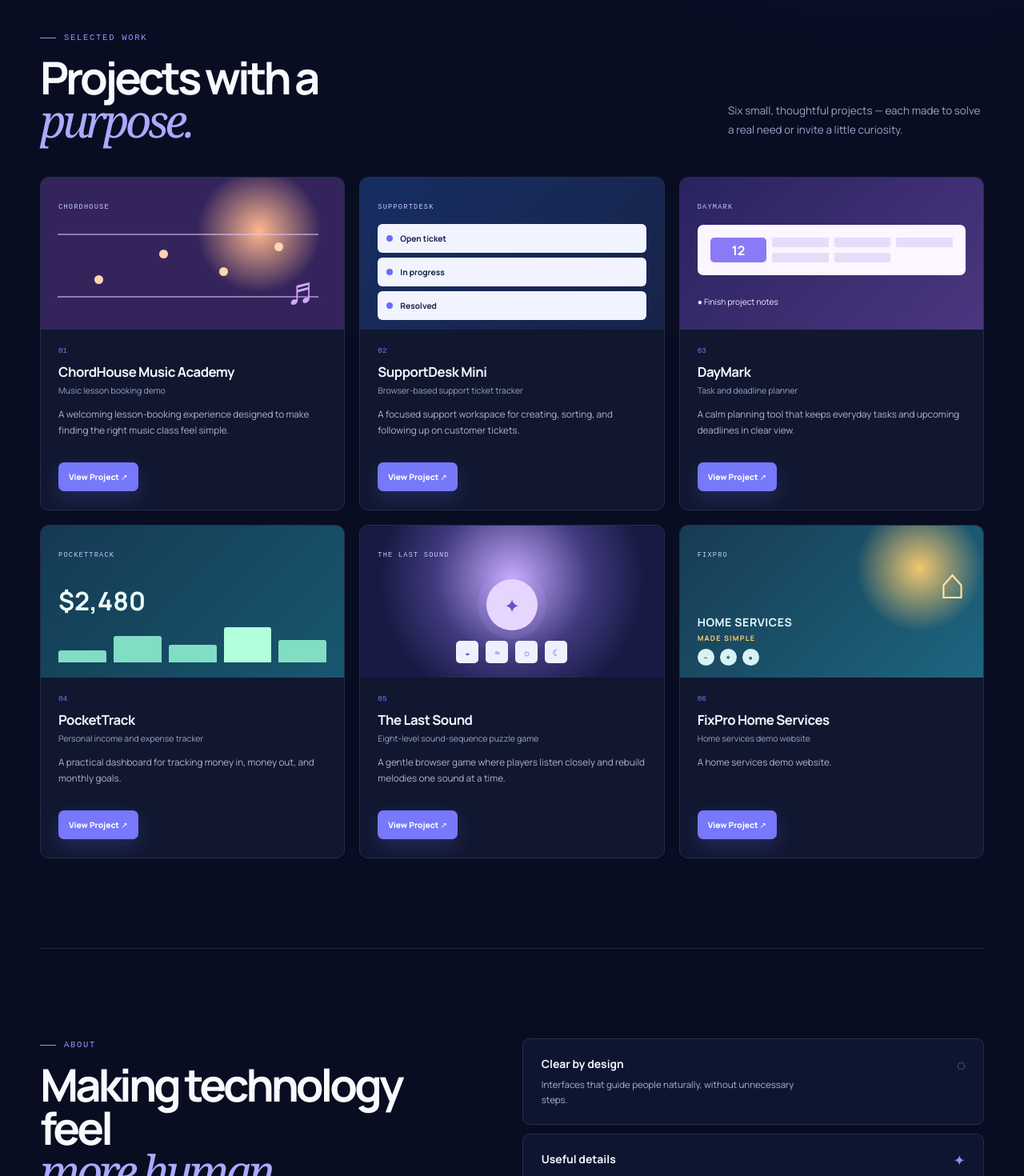
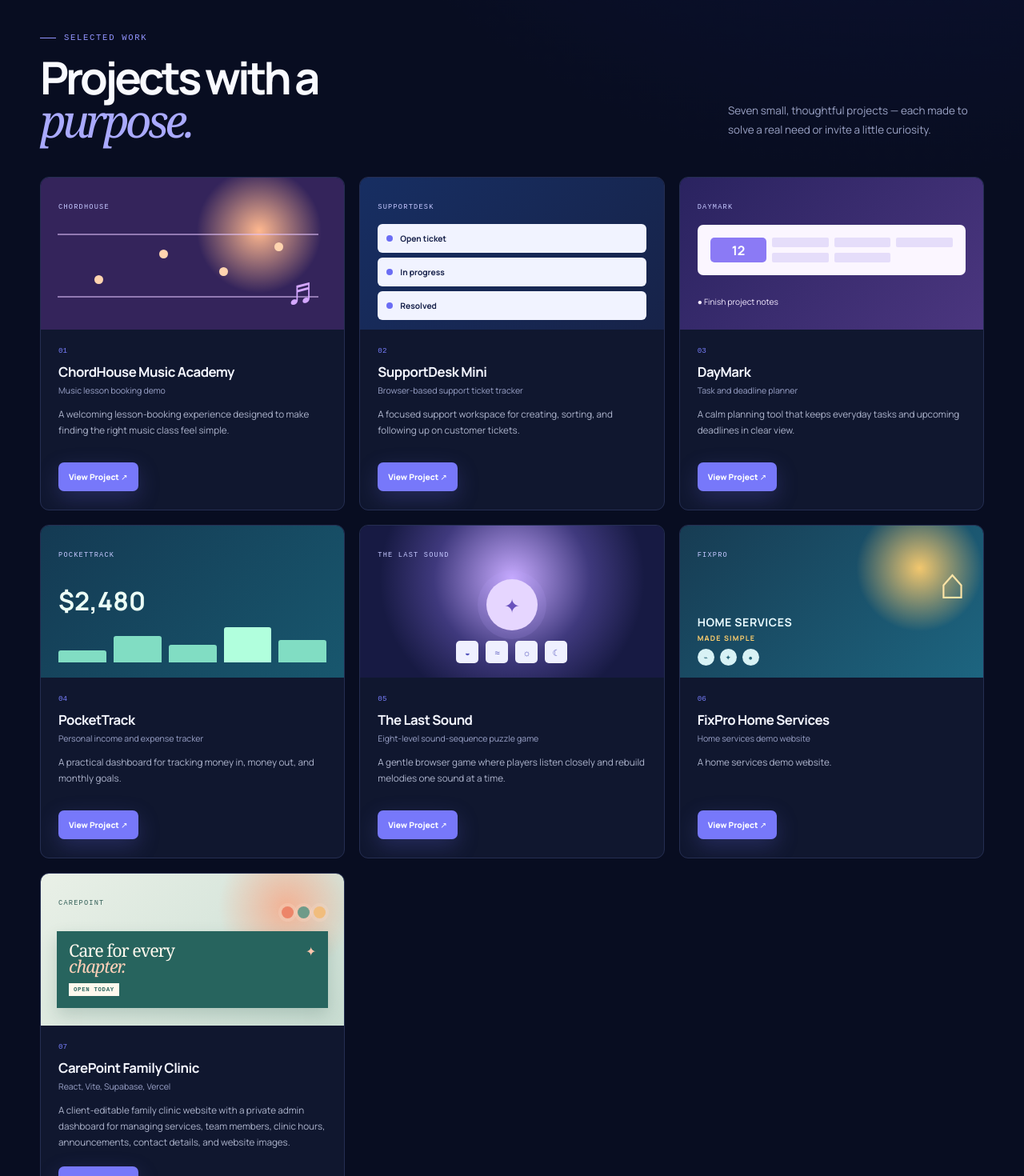
Before and after one commit to russtorralba/russell-portfolio, a React (Vite) app: page / in a window 1280 px wide. Shown: the part 760-2230 px from the top of the page at 80% size. Built offline with nearby package versions, Linux system fonts and the light colour scheme; a web font is replaced by a local one.

Commit message:
Add CarePoint Family Clinic to portfolio

```diff
--- a/src/App.jsx
+++ b/src/App.jsx
@@ -1,38 +1,363 @@
-import './App.css'
-import './fixpro.css'
-import './hero-animation.css'
-import './contact.css'
+import "./App.css";
+import "./fixpro.css";
+import "./hero-animation.css";
+import "./contact.css";
 
 const projects = [
-  ['ChordHouse Music Academy', 'Music lesson booking demo', 'A welcoming lesson-booking experience designed to make finding the right music class feel simple.', 'music', 'https://chordhouse-music-academy-cr7gb2481-rus17.vercel.app/', 'https://github.com/russtorralba/chordhouse-music-academy'],
-  ['SupportDesk Mini', 'Browser-based support ticket tracker', 'A focused support workspace for creating, sorting, and following up on customer tickets.', 'support', 'https://supportdesk-mini.vercel.app', 'https://github.com/russtorralba/supportdesk-mini'],
-  ['DayMark', 'Task and deadline planner', 'A calm planning tool that keeps everyday tasks and upcoming deadlines in clear view.', 'daymark', 'https://daymark-lemon.vercel.app/', 'https://github.com/russtorralba/daymark'],
-  ['PocketTrack', 'Personal income and expense tracker', 'A practical dashboard for tracking money in, money out, and monthly goals.', 'pocket', 'https://pockettrack-liard.vercel.app', 'https://github.com/russtorralba/pockettrack'],
-  ['The Last Sound', 'Eight-level sound-sequence puzzle game', 'A gentle browser game where players listen closely and rebuild melodies one sound at a time.', 'sound', 'https://the-last-sound.vercel.app/', 'https://github.com/russtorralba/the-last-sound'],
-  ['FixPro Home Services', 'Home services demo website', 'A home services demo website.', 'fixpro', 'https://fixpro-home-services-demo.vercel.app/', 'https://github.com/russtorralba/fixpro-home-services-demo'],
-]
+  [
+    "ChordHouse Music Academy",
+    "Music lesson booking demo",
+    "A welcoming lesson-booking experience designed to make finding the right music class feel simple.",
+    "music",
+    "https://chordhouse-music-academy-cr7gb2481-rus17.vercel.app/",
+    "https://github.com/russtorralba/chordhouse-music-academy",
+  ],
+  [
+    "SupportDesk Mini",
+    "Browser-based support ticket tracker",
+    "A focused support workspace for creating, sorting, and following up on customer tickets.",
+    "support",
+    "https://supportdesk-mini.vercel.app",
+    "https://github.com/russtorralba/supportdesk-mini",
+  ],
+  [
+    "DayMark",
+    "Task and deadline planner",
+    "A calm planning tool that keeps everyday tasks and upcoming deadlines in clear view.",
+    "daymark",
+    "https://daymark-lemon.vercel.app/",
+    "https://github.com/russtorralba/daymark",
+  ],
+  [
+    "PocketTrack",
+    "Personal income and expense tracker",
+    "A practical dashboard for tracking money in, money out, and monthly goals.",
+    "pocket",
+    "https://pockettrack-liard.vercel.app",
+    "https://github.com/russtorralba/pockettrack",
+  ],
+  [
+    "The Last Sound",
+    "Eight-level sound-sequence puzzle game",
+    "A gentle browser game where players listen closely and rebuild melodies one sound at a time.",
+    "sound",
+    "https://the-last-sound.vercel.app/",
+    "https://github.com/russtorralba/the-last-sound",
+  ],
+  [
+    "FixPro Home Services",
+    "Home services demo website",
+    "A home services demo website.",
+    "fixpro",
+    "https://fixpro-home-services-demo.vercel.app/",
+    "https://github.com/russtorralba/fixpro-home-services-demo",
+  ],
+  [
+    "CarePoint Family Clinic",
+    "React, Vite, Supabase, Vercel",
+    "A client-editable family clinic website with a private admin dashboard for managing services, team members, clinic hours, announcements, contact details, and website images.",
+    "carepoint",
+    "https://carepoint-family-clinic.vercel.app/#home",
+  ],
+];
 
 function Preview({ kind, title }) {
   const content = {
-    music: <><span className="preview-label">CHORDHOUSE</span><div className="music-lines"><i /><i /><i /><i /></div><b className="big-mark">♬</b></>,
-    support: <><span className="preview-label">SUPPORTDESK</span><div className="tickets"><p><i />Open ticket</p><p><i />In progress</p><p><i />Resolved</p></div></>,
-    daymark: <><span className="preview-label">DAYMARK</span><div className="calendar"><b>12</b><i /><i /><i /><i /><i /></div><p className="preview-task">● Finish project notes</p></>,
-    pocket: <><span className="preview-label">POCKETTRACK</span><b className="balance">$2,480</b><div className="bars"><i /><i /><i /><i /><i /></div></>,
-    sound: <><span className="preview-label">THE LAST SOUND</span><b className="sound-orb">✦</b><div className="sound-tiles"><i>◒</i><i>≈</i><i>☼</i><i>☾</i></div></>,
-    fixpro: <><span className="preview-label">FIXPRO</span><b className="fixpro-mark">⌂</b><p className="fixpro-copy">HOME SERVICES<br /><strong>MADE SIMPLE</strong></p><div className="fixpro-tools"><i>⌁</i><i>✦</i><i>●</i></div></>,
-  }
-  return <div className={`project-preview ${kind}`} role="img" aria-label={`${title} interface preview`}>{content[kind]}</div>
+    music: (
+      <>
+        <span className="preview-label">CHORDHOUSE</span>
+        <div className="music-lines">
+          <i />
+          <i />
+          <i />
+          <i />
+        </div>
+        <b className="big-mark">♬</b>
+      </>
+    ),
+    support: (
+      <>
+        <span className="preview-label">SUPPORTDESK</span>
+        <div className="tickets">
+          <p>
+            <i />
+            Open ticket
+          </p>
+          <p>
+            <i />
+            In progress
+          </p>
+          <p>
+            <i />
+            Resolved
+          </p>
+        </div>
+      </>
+    ),
+    daymark: (
+      <>
+        <span className="preview-label">DAYMARK</span>
+        <div className="calendar">
+          <b>12</b>
+          <i />
+          <i />
+          <i />
+          <i />
+          <i />
+        </div>
+        <p className="preview-task">● Finish project notes</p>
+      </>
+    ),
+    pocket: (
+      <>
+        <span className="preview-label">POCKETTRACK</span>
+        <b className="balance">$2,480</b>
+        <div className="bars">
+          <i />
+          <i />
+          <i />
+          <i />
+          <i />
+        </div>
+      </>
+    ),
+    sound: (
+      <>
+        <span className="preview-label">THE LAST SOUND</span>
+        <b className="sound-orb">✦</b>
+        <div className="sound-tiles">
+          <i>◒</i>
+          <i>≈</i>
+          <i>☼</i>
+          <i>☾</i>
+        </div>
+      </>
+    ),
+    fixpro: (
+      <>
+        <span className="preview-label">FIXPRO</span>
+        <b className="fixpro-mark">⌂</b>
+        <p className="fixpro-copy">
+          HOME SERVICES
+          <br />
+          <strong>MADE SIMPLE</strong>
+        </p>
+        <div className="fixpro-tools">
+          <i>⌁</i>
+          <i>✦</i>
+          <i>●</i>
+        </div>
+      </>
+    ),
+    carepoint: (
+      <>
+        <span className="preview-label">CAREPOINT</span>
+        <div className="carepoint-window">
+          <i>✦</i>
+          <b>
+            Care for every
+            <br />
+            <em>chapter.</em>
+          </b>
+          <span>OPEN TODAY</span>
+        </div>
+        <div className="carepoint-tiles">
+          <i />
+          <i />
+          <i />
+        </div>
+      </>
+    ),
+  };
+  return (
+    <div
+      className={`project-preview ${kind}`}
+      role="img"
+      aria-label={`${title} interface preview`}
+    >
+      {content[kind]}
+    </div>
+  );
 }
 
 function App() {
-  return <main>
-    <header className="site-header"><a className="brand" href="#top" aria-label="Russell Portfolio home">R<span>.</span></a><nav aria-label="Main navigation"><a href="#projects">Projects</a><a href="#about">About</a><a href="#contact">Contact</a></nav><a className="nav-cta" href="#projects">View work <span>↗</span></a></header>
-    <section className="hero" id="top" aria-labelledby="hero-title"><div className="hero-copy"><p className="eyebrow"><span /> PORTFOLIO</p><h1 id="hero-title">Useful digital<br /><em>experiences,</em><br />thoughtfully made.</h1><p className="hero-intro">A collection of websites, practical tools, and playful browser experiences built with clarity in mind.</p><div className="hero-actions"><a className="button primary" href="#projects">Explore projects <span>↓</span></a><a className="text-link" href="#about">More about me <span>→</span></a></div></div><div className="hero-art" aria-hidden="true"><i className="orbit one" /><i className="orbit two" /><div className="hero-disc">R</div><b className="spark first">✦</b><b className="spark second">✧</b><p>DESIGN <b>•</b> BUILD <b>•</b> PLAY</p></div></section>
-    <section className="projects section" id="projects" aria-labelledby="projects-title"><div className="section-heading"><div><p className="eyebrow"><span /> SELECTED WORK</p><h2 id="projects-title">Projects with a<br /><em>purpose.</em></h2></div><p>Six small, thoughtful projects — each made to solve a real need or invite a little curiosity.</p></div><div className="project-grid">{projects.map(([title, type, description, preview, liveDemo], index) => <article className="project-card" key={title}><Preview kind={preview} title={title} /><div className="project-body"><p className="project-number">0{index + 1}</p><h3>{title}</h3><p className="project-type">{type}</p><p className="project-description">{description}</p><div className="card-actions">{liveDemo ? <a className="button small primary" href={liveDemo} target="_blank" rel="noreferrer">View Project ↗</a> : <button className="button small placeholder" disabled>View Project — add URL</button>}</div></div></article>)}</div></section>
-    <section className="about section" id="about" aria-labelledby="about-title"><div className="about-copy"><p className="eyebrow"><span /> ABOUT</p><h2 id="about-title">Making technology feel<br /><em>more human.</em></h2><p>I enjoy building practical digital experiences, from websites and productivity tools to interactive browser games. My projects focus on clean interfaces, useful features, and simple experiences that are easy to understand and use.</p></div><div className="feature-grid"><article><span>◌</span><h3>Clear by design</h3><p>Interfaces that guide people naturally, without unnecessary steps.</p></article><article><span>✦</span><h3>Useful details</h3><p>Small features that make everyday tasks feel more manageable.</p></article><article><span>↗</span><h3>Built to explore</h3><p>Responsive projects that work smoothly across screen sizes.</p></article></div></section>
-    <section className="contact section" id="contact" aria-labelledby="contact-title"><i className="contact-glow" /><p className="eyebrow"><span /> GET IN TOUCH</p><h2 id="contact-title">Let's build something<br /><em>useful.</em></h2><p>Have a project, website, or idea you'd like to discuss? Feel free to get in touch.</p><div className="contact-actions"><a className="button primary" href="mailto:yourdgtalhub@gmail.com">Email Me</a></div></section>
-    <footer><a className="brand" href="#top" aria-label="Back to top">R<span>.</span></a><p>Designed and built with care.</p><a href="#top">Back to top ↑</a></footer>
-  </main>
+  return (
+    <main>
+      <header className="site-header">
+        <a className="brand" href="#top" aria-label="Russell Portfolio home">
+          R<span>.</span>
+        </a>
+        <nav aria-label="Main navigation">
+          <a href="#projects">Projects</a>
+          <a href="#about">About</a>
+          <a href="#contact">Contact</a>
+        </nav>
+        <a className="nav-cta" href="#projects">
+          View work <span>↗</span>
+        </a>
+      </header>
+      <section className="hero" id="top" aria-labelledby="hero-title">
+        <div className="hero-copy">
+          <p className="eyebrow">
+            <span /> PORTFOLIO
+          </p>
+          <h1 id="hero-title">
+            Useful digital
+            <br />
+            <em>experiences,</em>
+            <br />
+            thoughtfully made.
+          </h1>
+          <p className="hero-intro">
+            A collection of websites, practical tools, and playful browser
+            experiences built with clarity in mind.
+          </p>
+          <div className="hero-actions">
+            <a className="button primary" href="#projects">
+              Explore projects <span>↓</span>
+            </a>
+            <a className="text-link" href="#about">
+              More about me <span>→</span>
+            </a>
+          </div>
+        </div>
+        <div className="hero-art" aria-hidden="true">
+          <i className="orbit one" />
+          <i className="orbit two" />
+          <div className="hero-disc">R</div>
+          <b className="spark first">✦</b>
+          <b className="spark second">✧</b>
+          <p>
+            DESIGN <b>•</b> BUILD <b>•</b> PLAY
+          </p>
+        </div>
+      </section>
+      <section
+        className="projects section"
+        id="projects"
+        aria-labelledby="projects-title"
+      >
+        <div className="section-heading">
+          <div>
+            <p className="eyebrow">
+              <span /> SELECTED WORK
+            </p>
+            <h2 id="projects-title">
+              Projects with a<br />
+              <em>purpose.</em>
+            </h2>
+          </div>
+          <p>
+            Seven small, thoughtful projects — each made to solve a real need or
+            invite a little curiosity.
+          </p>
+        </div>
+        <div className="project-grid">
+          {projects.map(
+            ([title, type, description, preview, liveDemo], index) => (
+              <article className="project-card" key={title}>
+                <Preview kind={preview} title={title} />
+                <div className="project-body">
+                  <p className="project-number">0{index + 1}</p>
+                  <h3>{title}</h3>
+                  <p className="project-type">{type}</p>
+                  <p className="project-description">{description}</p>
+                  <div className="card-actions">
+                    {liveDemo ? (
+                      <a
+                        className="button small primary"
+                        href={liveDemo}
+                        target="_blank"
+                        rel="noreferrer"
+                      >
+                        View Project ↗
+                      </a>
+                    ) : (
+                      <button className="button small placeholder" disabled>
+                        View Project — add URL
+                      </button>
+                    )}
+                  </div>
+                </div>
+              </article>
+            ),
+          )}
+        </div>
+      </section>
+      <section
+        className="about section"
+        id="about"
+        aria-labelledby="about-title"
+      >
+        <div className="about-copy">
+          <p className="eyebrow">
+            <span /> ABOUT
+          </p>
+          <h2 id="about-title">
+            Making technology feel
+            <br />
+            <em>more human.</em>
+          </h2>
+          <p>
+            I enjoy building practical digital experiences, from websites and
+            productivity tools to interactive browser games. My projects focus
+            on clean interfaces, useful features, and simple experiences that
+            are easy to understand and use.
+          </p>
+        </div>
+        <div className="feature-grid">
+          <article>
+            <span>◌</span>
+            <h3>Clear by design</h3>
+            <p>
+              Interfaces that guide people naturally, without unnecessary steps.
+            </p>
+          </article>
+          <article>
+            <span>✦</span>
+            <h3>Useful details</h3>
+            <p>Small features that make everyday tasks feel more manageable.</p>
+          </article>
+          <article>
+            <span>↗</span>
+            <h3>Built to explore</h3>
+            <p>Responsive projects that work smoothly across screen sizes.</p>
+          </article>
+        </div>
+      </section>
+      <section
+        className="contact section"
+        id="contact"
+        aria-labelledby="contact-title"
+      >
+        <i className="contact-glow" />
+        <p className="eyebrow">
+          <span /> GET IN TOUCH
+        </p>
+        <h2 id="contact-title">
+          Let's build something
+          <br />
+          <em>useful.</em>
+        </h2>
+        <p>
+          Have a project, website, or idea you'd like to discuss? Feel free to
+          get in touch.
+        </p>
+        <div className="contact-actions">
+          <a className="button primary" href="mailto:yourdgtalhub@gmail.com">
+            Email Me
+          </a>
+        </div>
+      </section>
+      <footer>
+        <a className="brand" href="#top" aria-label="Back to top">
+          R<span>.</span>
+        </a>
+        <p>Designed and built with care.</p>
+        <a href="#top">Back to top ↑</a>
+      </footer>
+    </main>
+  );
 }
 
-export default App
+export default App;
--- a/src/fixpro.css
+++ b/src/fixpro.css
@@ -1,11 +1,126 @@
-.fixpro { background: radial-gradient(circle at 79% 28%, #f2c76e, transparent 24%), linear-gradient(135deg, #173c53, #1d6580); }
-.fixpro-mark { position: absolute; right: 22px; top: 43px; color: #ffe5a7; font-size: 3.4rem; line-height: 1; }
-.fixpro-copy { position: absolute; left: 22px; bottom: 42px; margin: 0; color: #e8faff; font-size: .88rem; font-weight: 700; line-height: 1.3; letter-spacing: .04em; }
-.fixpro-copy strong { color: #ffcf6d; font-size: .56rem; letter-spacing: .14em; }
-.fixpro-tools { position: absolute; left: 22px; bottom: 15px; display: flex; gap: 7px; }
-.fixpro-tools i { width: 21px; height: 21px; display: grid; place-items: center; border-radius: 50%; background: #d8f2f5; color: #276579; font-size: .55rem; font-style: normal; }
-.github-link { display: inline-flex; text-decoration: none; }
+.fixpro {
+  background:
+    radial-gradient(circle at 79% 28%, #f2c76e, transparent 24%),
+    linear-gradient(135deg, #173c53, #1d6580);
+}
+.fixpro-mark {
+  position: absolute;
+  right: 22px;
+  top: 43px;
+  color: #ffe5a7;
+  font-size: 3.4rem;
+  line-height: 1;
+}
+.fixpro-copy {
+  position: absolute;
+  left: 22px;
+  bottom: 42px;
+  margin: 0;
+  color: #e8faff;
+  font-size: 0.88rem;
+  font-weight: 700;
+  line-height: 1.3;
+  letter-spacing: 0.04em;
+}
+.fixpro-copy strong {
+  color: #ffcf6d;
+  font-size: 0.56rem;
+  letter-spacing: 0.14em;
+}
+.fixpro-tools {
+  position: absolute;
+  left: 22px;
+  bottom: 15px;
+  display: flex;
+  gap: 7px;
+}
+.fixpro-tools i {
+  width: 21px;
+  height: 21px;
+  display: grid;
+  place-items: center;
+  border-radius: 50%;
+  background: #d8f2f5;
+  color: #276579;
+  font-size: 0.55rem;
+  font-style: normal;
+}
+.github-link {
+  display: inline-flex;
+  text-decoration: none;
+}
 
 @media (min-width: 761px) {
-  .project-card:nth-child(4), .project-card:nth-child(5), .project-card:nth-child(6) { grid-column: span 2; }
+  .project-card:nth-child(4),
+  .project-card:nth-child(5),
+  .project-card:nth-child(6) {
+    grid-column: span 2;
+  }
 }
+
+.carepoint {
+  background:
+    radial-gradient(circle at 81% 22%, #f2b295, transparent 25%),
+    linear-gradient(135deg, #e9f0e7, #c9ddd2);
+}
+.carepoint .preview-label {
+  color: #315e57;
+}
+.carepoint-window {
+  position: absolute;
+  right: 20px;
+  bottom: 22px;
+  left: 20px;
+  min-height: 96px;
+  padding: 14px 15px;
+  background: #27645e;
+  color: #fff9ee;
+  box-shadow: 0 9px 20px #21504733;
+}
+.carepoint-window > i {
+  position: absolute;
+  top: 14px;
+  right: 15px;
+  color: #ffc6ad;
+  font-size: 1rem;
+  font-style: normal;
+}
+.carepoint-window b {
+  display: block;
+  font:
+    500 1.35rem/0.9 Georgia,
+    serif;
+  letter-spacing: -0.05em;
+}
+.carepoint-window em {
+  color: #ffd0b8;
+}
+.carepoint-window span {
+  display: inline-block;
+  margin-top: 12px;
+  padding: 4px 6px;
+  background: #fff8ed;
+  color: #2d665f;
+  font: 700 0.46rem monospace;
+  letter-spacing: 0.09em;
+}
+.carepoint-tiles {
+  position: absolute;
+  top: 41px;
+  right: 23px;
+  display: flex;
+  gap: 5px;
+}
+.carepoint-tiles i {
+  width: 15px;
+  height: 15px;
+  border-radius: 50%;
+  background: #ec8569;
+  box-shadow: 0 0 0 4px #f6d9c844;
+}
+.carepoint-tiles i:nth-child(2) {
+  background: #6f9b89;
+}
+.carepoint-tiles i:nth-child(3) {
+  background: #f1bd7d;
+}
```
